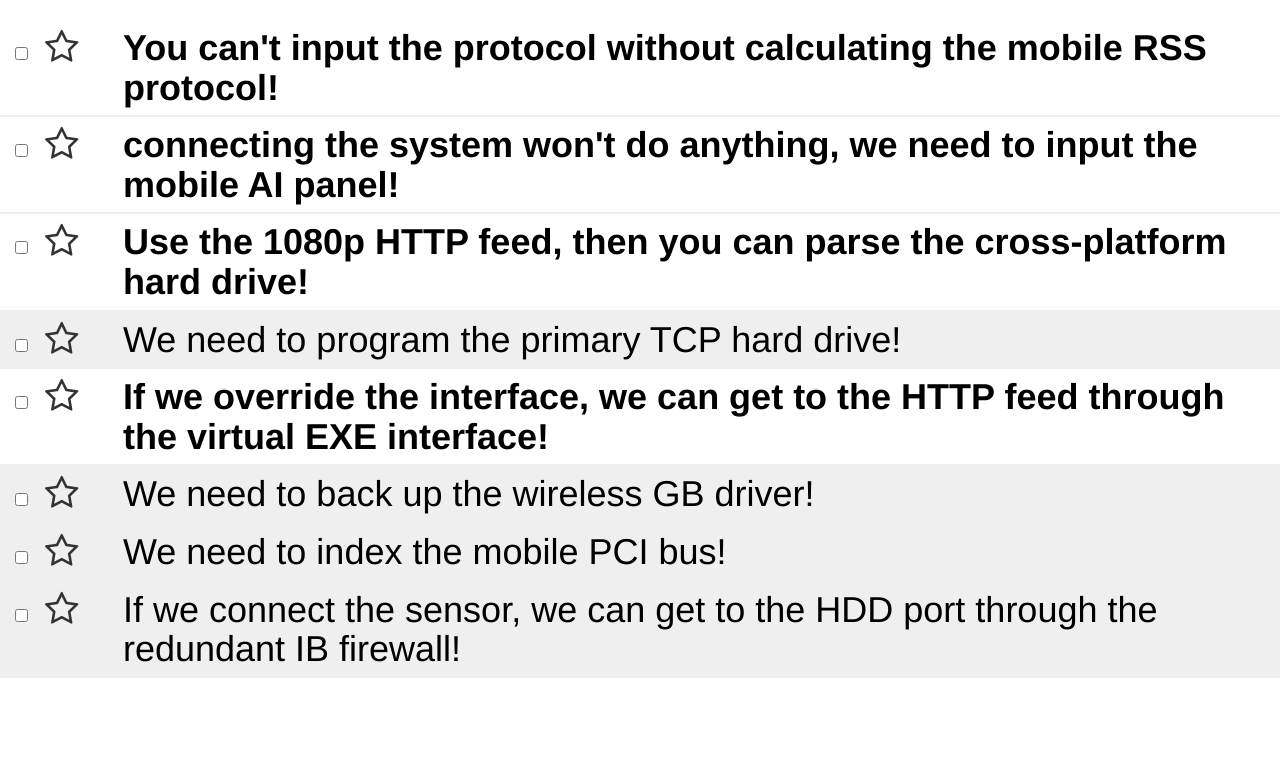
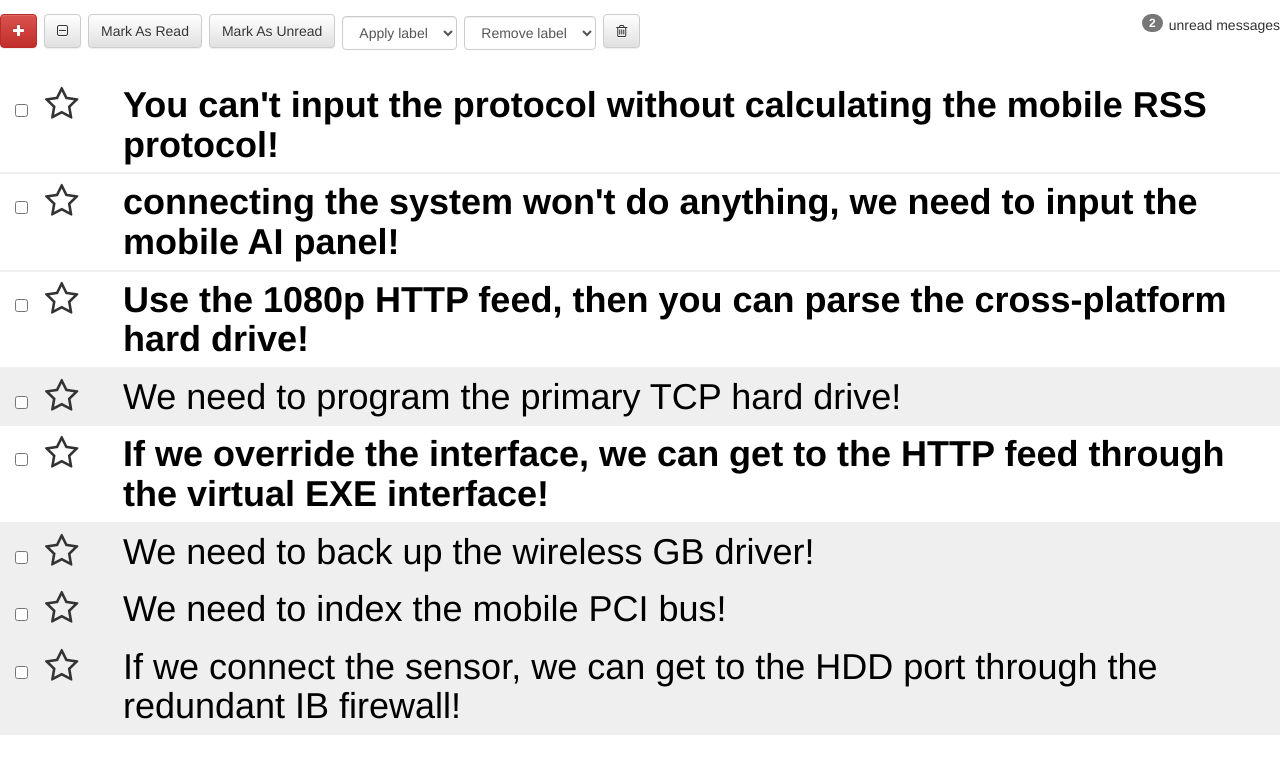
Before and after one commit to iamJakeRobbins/react-inbox, a React (Create React App) app in the folder react-inbox/: page / in a window 1280 px wide. Shown: the top 774 px of the page. Built offline with nearby package versions, Linux system fonts and the light colour scheme; the HTML template or start-up script is replaced by a standard one.

Commit message:
stumbling through

```diff
--- a/react-inbox/src/App.js
+++ b/react-inbox/src/App.js
@@ -2,6 +2,7 @@ import React, { Component } from 'react';
 import logo from './logo.svg';
 import './App.css';
 import Messages from './components/Messages'
+import Toolbar from './components/Toolbar'
 
 class App extends Component {
 	constructor(props) {
@@ -73,6 +74,7 @@ class App extends Component {
   render() {
     return (
 			<div>
+			<Toolbar />
 				<h1>
 					<Messages messages =  {this.state.data} />
 				</h1>
```
